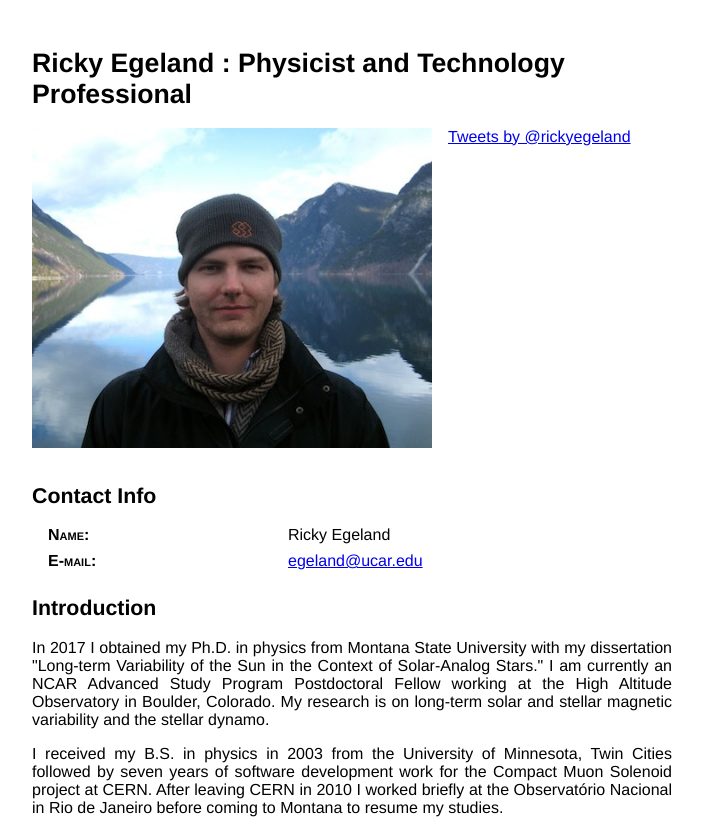
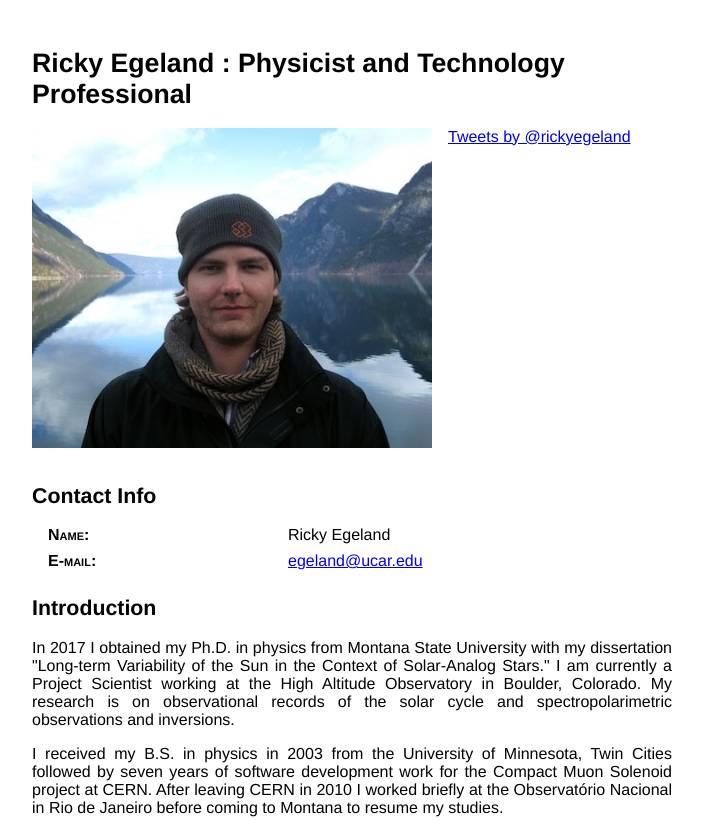
Before and after one commit to rickyegeland/rickyegeland.com, a plain HTML site: page index.html in a window 1280 px wide. Shown: the top 820 px of the page, without its empty margins (16-719 px from the left). Drawn offline with Linux system fonts and the light colour scheme.

Commit message:
Update current workplace, research, and CV

```diff
--- a/index.html
+++ b/index.html
@@ -48,11 +48,10 @@
 
 <p class='just'>In 2017 I obtained my Ph.D. in physics from Montana
 State University with my dissertation "Long-term Variability of the
-Sun in the Context of Solar-Analog Stars."  I am currently an NCAR
-Advanced Study Program Postdoctoral Fellow working at the High
-Altitude Observatory in Boulder, Colorado.  My research is on
-long-term solar and stellar magnetic variability and the stellar
-dynamo.</p>
+Sun in the Context of Solar-Analog Stars."  I am currently a Project
+Scientist working at the High Altitude Observatory in Boulder,
+Colorado.  My research is on observational records of the solar cycle
+and spectropolarimetric observations and inversions.</p>
 
 <p class='just'>I received my B.S. in physics in 2003 from the
 University of Minnesota, Twin Cities followed by seven years of
```
Also changed, not shown: 1 other file.
